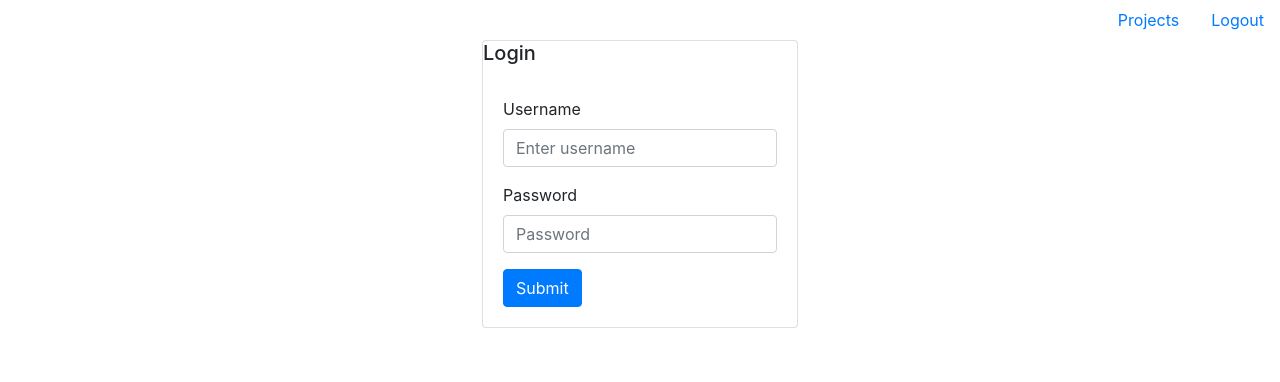
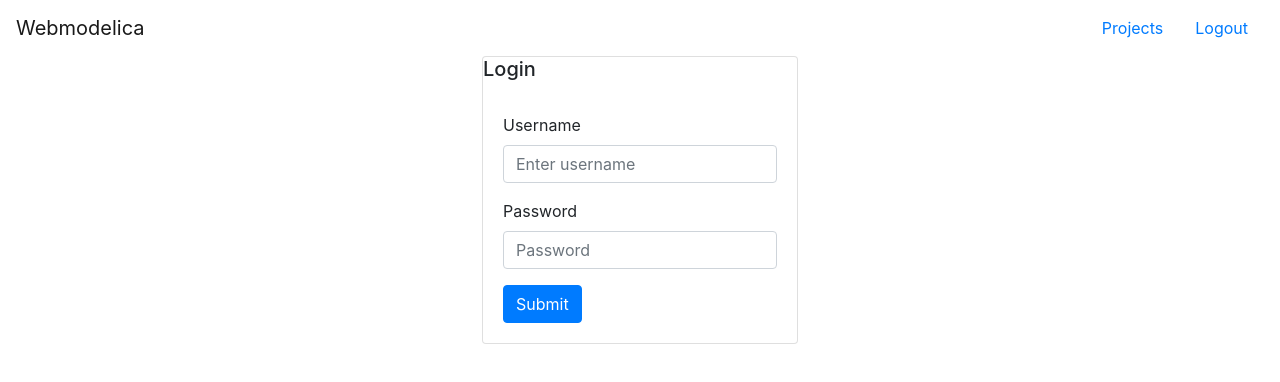
Before and after one commit to THM-MoTE/webmodelica, a React (Create React App) app in the folder ui/: page / in a window 1280 px wide. Shown: the top 382 px of the page. Built offline with nearby package versions, Linux system fonts and the light colour scheme; what monaco-editor would draw is missing.

Commit message:
Display current view in headline #32

```diff
--- a/ui/src/components/landing.tsx
+++ b/ui/src/components/landing.tsx
@@ -1,5 +1,5 @@
 import React, { Component } from 'react';
-import { Container } from '../layouts'
+import { WmContainer } from '../partials/container'
 import { Button, Form, Alert } from 'react-bootstrap'
 import { ApiClient } from '../services/api-client'
 import { Redirect } from 'react-router'
@@ -40,7 +40,7 @@ class LandingCon extends Component<any, any> {
   render() {
     const usernameChanged = (ev: any) => this.username = ev.target.value
     const passwordChanged = (ev: any) => this.password = ev.target.value
-    return (<Container>
+    return (<WmContainer title="">
       <div className="row align-items-center">
         <div className="card sm-10 mx-auto">
           <h5 className="card-title">Login</h5>
@@ -62,7 +62,7 @@ class LandingCon extends Component<any, any> {
           </div>
         </div>
       </div>
-    </Container>)
+    </WmContainer>)
   }
 }
 
--- a/ui/src/components/project-view.tsx
+++ b/ui/src/components/project-view.tsx
@@ -1,7 +1,7 @@
 import React, { Component } from 'react';
 import { AppState, Project } from '../models/index'
 import { Action, setProjects, addProject, setSession } from '../redux/index'
-import { Container } from '../layouts'
+import { WmContainer } from '../partials/container'
 import { ApiClient } from '../services/api-client'
 // import * as alerts from './partials/alerts'
 import { ListGroup, Card, Form, Button, Col, Alert } from 'react-bootstrap'
@@ -49,7 +49,7 @@ class ProjectViewCon extends Component<any, any> {
   public render() {
     const newProjectNameChanged = (ev: any) => this.newProjectName = ev.target.value
 
-    return (<Container>
+    return (<WmContainer title="Projects">
       <Alert show={!R.isEmpty(this.state.errors)} variant="danger" onClose={() => undefined}>
         {this.state.errors.join("\n")}
       </Alert>
@@ -68,7 +68,7 @@ class ProjectViewCon extends Component<any, any> {
           }
         </ListGroup>
       </Card>
-    </Container >)
+    </WmContainer >)
   }
 }
 
--- a/ui/src/components/session-pane.tsx
+++ b/ui/src/components/session-pane.tsx
@@ -1,12 +1,12 @@
 import React from 'react';
 import { bindActionCreators } from 'redux'
 import { connect } from 'react-redux'
-import { Container } from '../layouts'
+import { WmContainer } from '../partials/container'
 import { FileView } from './index'
 import { EditorsPane } from './editors-pane'
 import { ApiClient } from '../services/api-client'
 import { Row, Col, Button, ButtonGroup, Container as RContainer, Card } from 'react-bootstrap'
-import { File, AppState, CompilerError } from '../models/index'
+import { File, AppState, CompilerError, Session } from '../models/index'
 import { Action, updateSessionFiles } from '../redux/actions'
 import * as monaco from 'monaco-editor';
 import { renderErrors } from '../partials/errors';
@@ -19,6 +19,7 @@ interface State {
 }
 interface Props {
   api: ApiClient
+  session: Session
   updateSessionFiles(f: File[]): void
 }
 
@@ -104,7 +105,7 @@ class SessionPaneCon extends React.Component<Props, State> {
         </p>
       </div>)
     return (
-      <Container>
+      <WmContainer title={"Session: "+this.props.session.project.name}>
         <Row>
           <Col sm="2">
             <FileView
@@ -122,7 +123,7 @@ class SessionPaneCon extends React.Component<Props, State> {
             {this.state.compilerErrors.map(errorLine)}
           </Col>
         </Row>
-      </Container>
+      </WmContainer>
     )
   }
 }
--- a/ui/src/layouts.tsx
+++ /dev/null
@@ -1,17 +0,0 @@
-import React, { Component } from 'react';
-import { Nav } from 'react-bootstrap'
-
-export function Container(props: any) {
-  return (
-    <React.Fragment>
-      <Nav className="justify-content-end">
-        <Nav.Item><Nav.Link href="/projects">Projects</Nav.Link></Nav.Item>
-        <Nav.Item><Nav.Link href="/logout">Logout</Nav.Link></Nav.Item>
-      </Nav>
-      <div className="container-fluid">
-        {props.children}
-      </div>
-
-    </React.Fragment>
-  )
-}
--- /dev/null
+++ b/ui/src/partials/container.tsx
@@ -0,0 +1,25 @@
+import React, { Component } from 'react';
+import { Navbar, Nav } from 'react-bootstrap'
+
+export class WmContainer extends React.Component<any, any> {
+  constructor(props: any) {
+    super(props)
+  }
+  componentDidMount() { }
+
+  render() {
+    return (<>
+      <Navbar>
+        <Navbar.Brand href="#home">Webmodelica {this.props.title}</Navbar.Brand>
+        <Navbar.Toggle />
+        <div className="collapse navbar-collapse justify-content-end">
+          <Nav.Item><Nav.Link href="/projects">Projects</Nav.Link></Nav.Item>
+          <Nav.Item><Nav.Link href="/logout">Logout</Nav.Link></Nav.Item>
+        </div>
+      </Navbar>
+      <div className = "container-fluid">
+        { this.props.children }
+      </div>
+    </>)
+  }
+}
```
